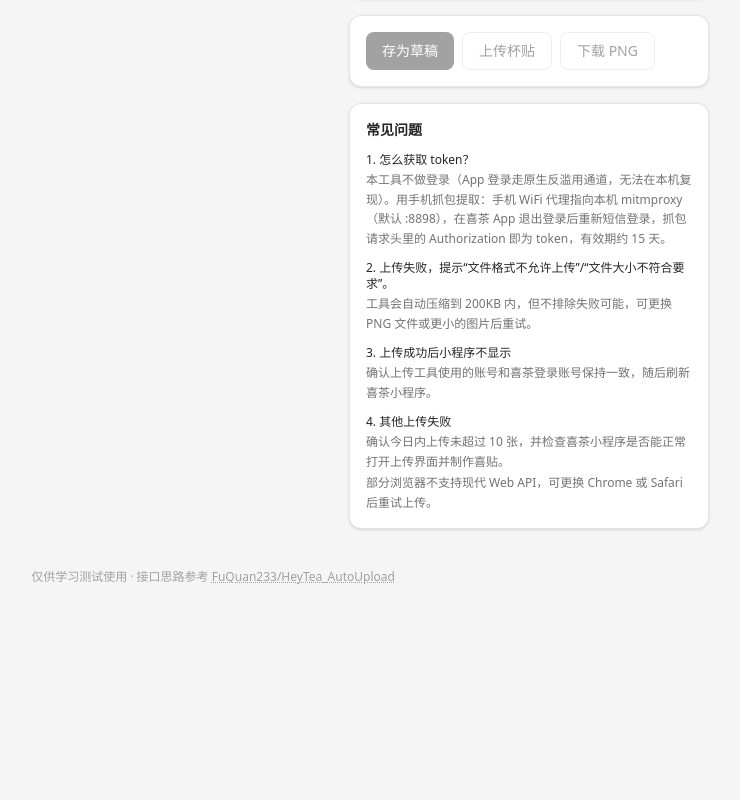
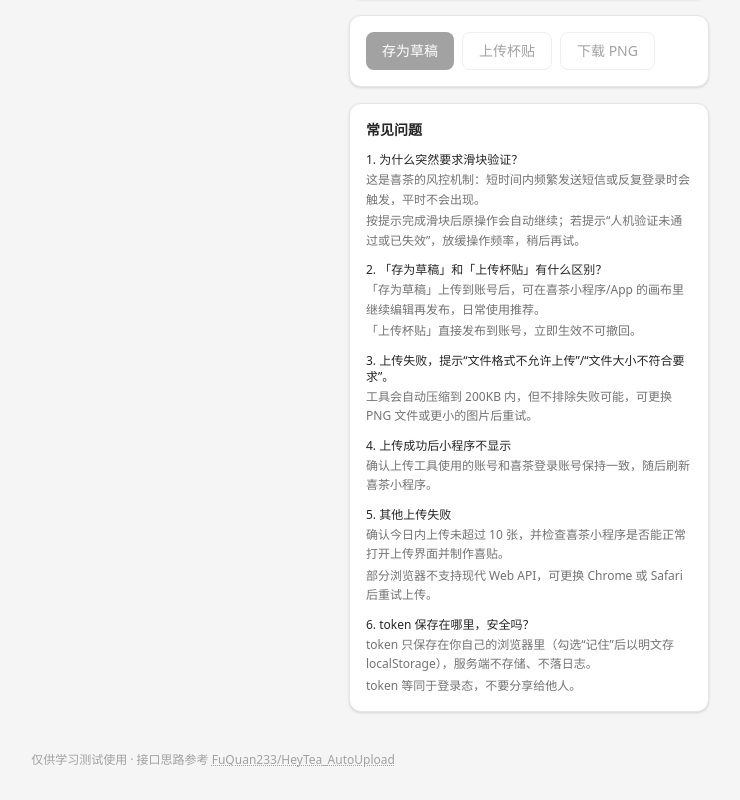
Before and after one commit to DiheMoe/heyteago-diy, a Next.js app in the folder web/: page / in a window 1280 px wide. Shown: the part 1137-1937 px from the top of the page, without its empty margins (427-1167 px from the left). Before the commit the page ends 1754 px from the top, so only its background shows below. Built offline with nearby package versions, Linux system fonts and the light colour scheme.

Commit message:
:memo: Rewrite FAQ for SMS login era

```diff
--- a/web/components/Faq.tsx
+++ b/web/components/Faq.tsx
@@ -1,24 +1,39 @@
 // 常见问题（静态内容）。
 const ITEMS: Array<{ q: string; a: string[] }> = [
   {
-    q: "1. 怎么获取 token？",
+    q: "1. 为什么突然要求滑块验证？",
     a: [
-      "本工具不做登录（App 登录走原生反滥用通道，无法在本机复现）。用手机抓包提取：手机 WiFi 代理指向本机 mitmproxy（默认 :8898），在喜茶 App 退出登录后重新短信登录，抓包请求头里的 Authorization 即为 token，有效期约 15 天。",
+      "这是喜茶的风控机制：短时间内频繁发送短信或反复登录时会触发，平时不会出现。",
+      "按提示完成滑块后原操作会自动继续；若提示“人机验证未通过或已失效”，放缓操作频率，稍后再试。",
     ],
   },
   {
-    q: "2. 上传失败，提示“文件格式不允许上传”/“文件大小不符合要求”。",
+    q: "2. 「存为草稿」和「上传杯贴」有什么区别？",
+    a: [
+      "「存为草稿」上传到账号后，可在喜茶小程序/App 的画布里继续编辑再发布，日常使用推荐。",
+      "「上传杯贴」直接发布到账号，立即生效不可撤回。",
+    ],
+  },
+  {
+    q: "3. 上传失败，提示“文件格式不允许上传”/“文件大小不符合要求”。",
     a: ["工具会自动压缩到 200KB 内，但不排除失败可能，可更换 PNG 文件或更小的图片后重试。"],
   },
   {
-    q: "3. 上传成功后小程序不显示",
+    q: "4. 上传成功后小程序不显示",
     a: ["确认上传工具使用的账号和喜茶登录账号保持一致，随后刷新喜茶小程序。"],
   },
   {
-    q: "4. 其他上传失败",
+    q: "5. 其他上传失败",
     a: [
       "确认今日内上传未超过 10 张，并检查喜茶小程序是否能正常打开上传界面并制作喜贴。",
       "部分浏览器不支持现代 Web API，可更换 Chrome 或 Safari 后重试上传。",
+    ],
+  },
+  {
+    q: "6. token 保存在哪里，安全吗？",
+    a: [
+      "token 只保存在你自己的浏览器里（勾选“记住”后以明文存 localStorage），服务端不存储、不落日志。",
+      "token 等同于登录态，不要分享给他人。",
     ],
   },
 ];
```
